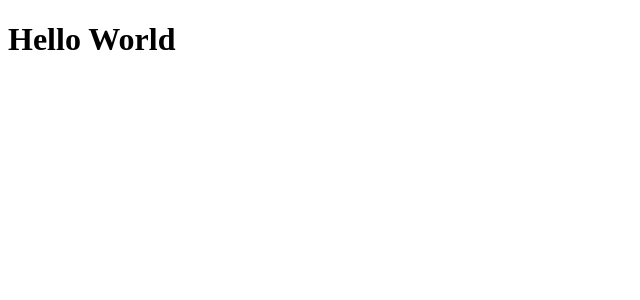
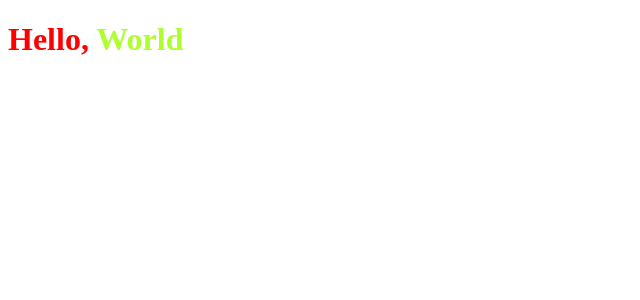
Before and after one commit to raphabarreto/ignews, a Next.js app: page / in a window 1280 px wide. Shown: the top 300 px of the page, without its empty margins (0-640 px from the left). Built offline with nearby package versions, Linux system fonts and the light colour scheme.

Commit message:
Estilização com SASS

```diff
--- a/package.json
+++ b/package.json
@@ -10,7 +10,8 @@
   "dependencies": {
     "next": "10.1.3",
     "react": "17.0.2",
-    "react-dom": "17.0.2"
+    "react-dom": "17.0.2",
+    "sass": "^1.32.11"
   },
   "devDependencies": {
     "@types/node": "^14.14.41",
--- a/src/pages/index.tsx
+++ b/src/pages/index.tsx
@@ -1,3 +1,10 @@
+import styles from '../styles/home.module.scss';
+
 export default function Home() {
-  return <h1>Hello World</h1>;
+  return (
+    <h1 className={styles.title}>
+      Hello,
+      <span> World</span>
+    </h1>
+  );
 }
--- /dev/null
+++ b/src/styles/home.module.scss
@@ -0,0 +1,7 @@
+.title {
+  color: red;
+
+  span {
+    color: greenyellow;
+  }
+}
```
Also changed, not shown: 1 other file (tests, documents, lock files or other folders).
